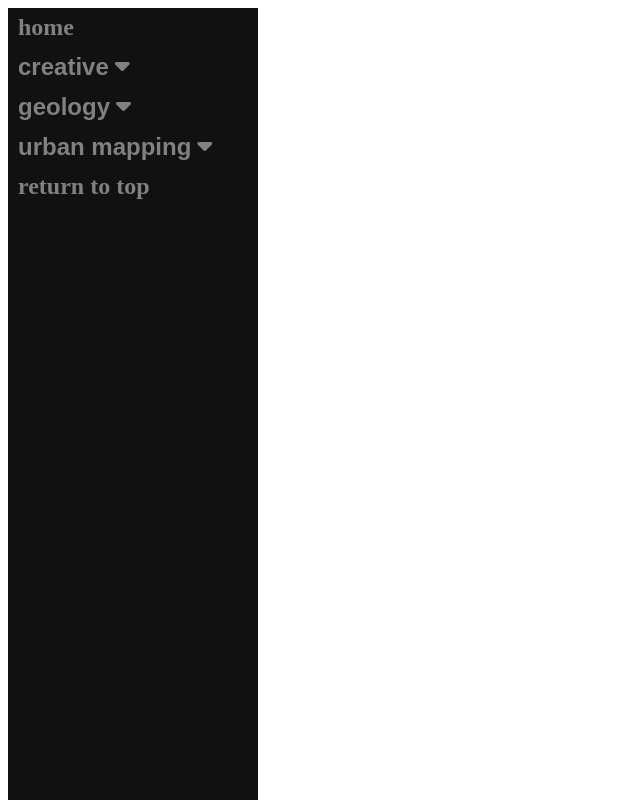
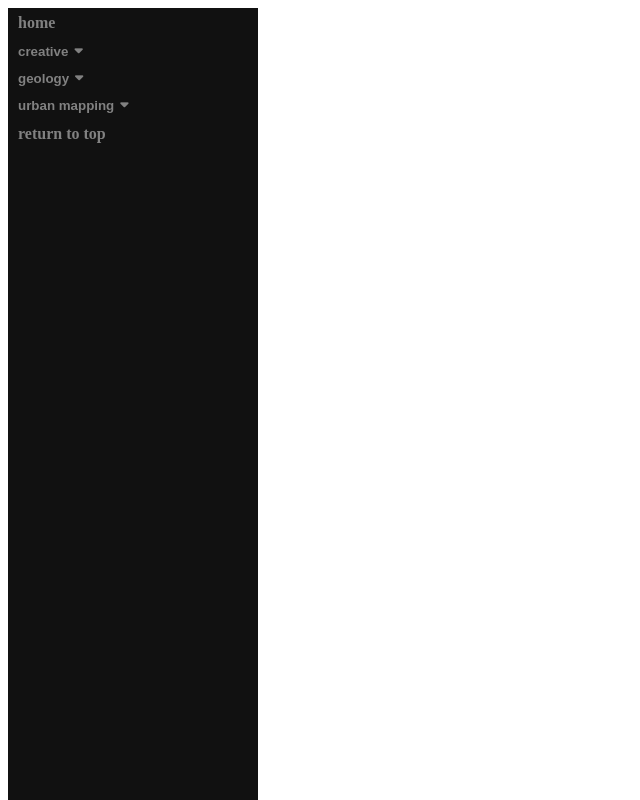
Before and after one commit to jonyappleseed/website, a PHP site: page /design/header.html in a window 1280 px wide. Shown: the whole page, without its empty margins (0-640 px from the left). Run offline with PHP 8.4, Linux system fonts and the light colour scheme; some libraries are stand-ins or nearby versions; some web fonts are replaced.

Commit message:
adjusted css

```diff
--- a/css/style.css
+++ b/css/style.css
@@ -1,6 +1,13 @@
 <style>
 	body {
 	font-family: Ebrima, serif;
+	background: url('https://filedn.com/l20ianlVwdqbooPcoPGHijk/IMG_1627.JPG') no-repeat center center fixed;
+	-webkit-background-size: cover;
+	-moz-background-size: cover;
+	-o-background-size: cover;
+	margin: 0;
+	padding: 0;
+	overflow: hidden;
 	}
 
 /* side navigation menu */
@@ -18,7 +25,6 @@
 	.sidenav a, .dropdown-btn {
 		padding: 6px 8px 6px 10px;
 		text-decoration: none;
-		font-size: 1.5em;
 		color: #818181;
 		display: block;
 		border: none;
@@ -98,5 +104,4 @@
 		font-weight: bold
 	}
 
-html
 </style>
```
